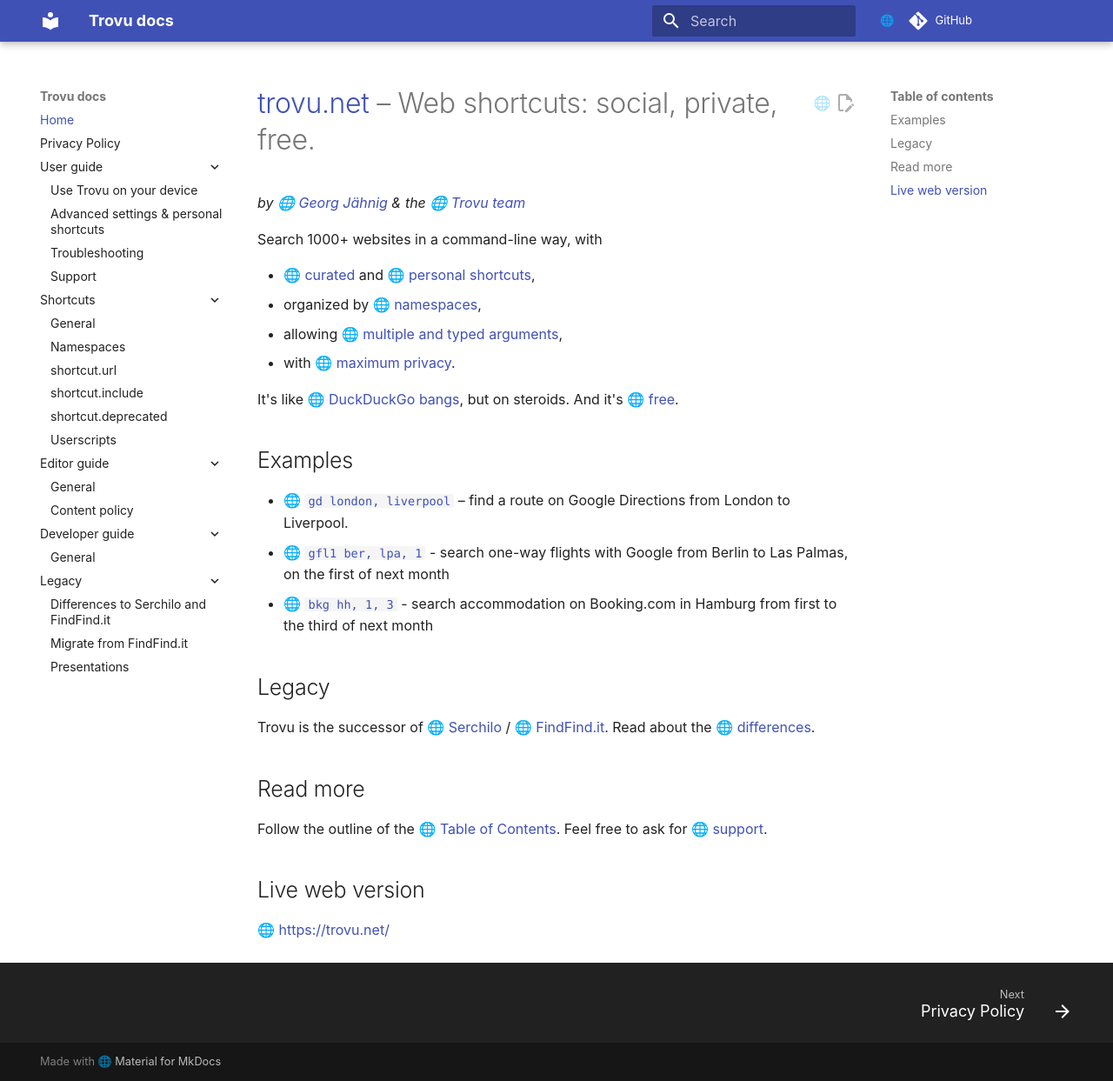
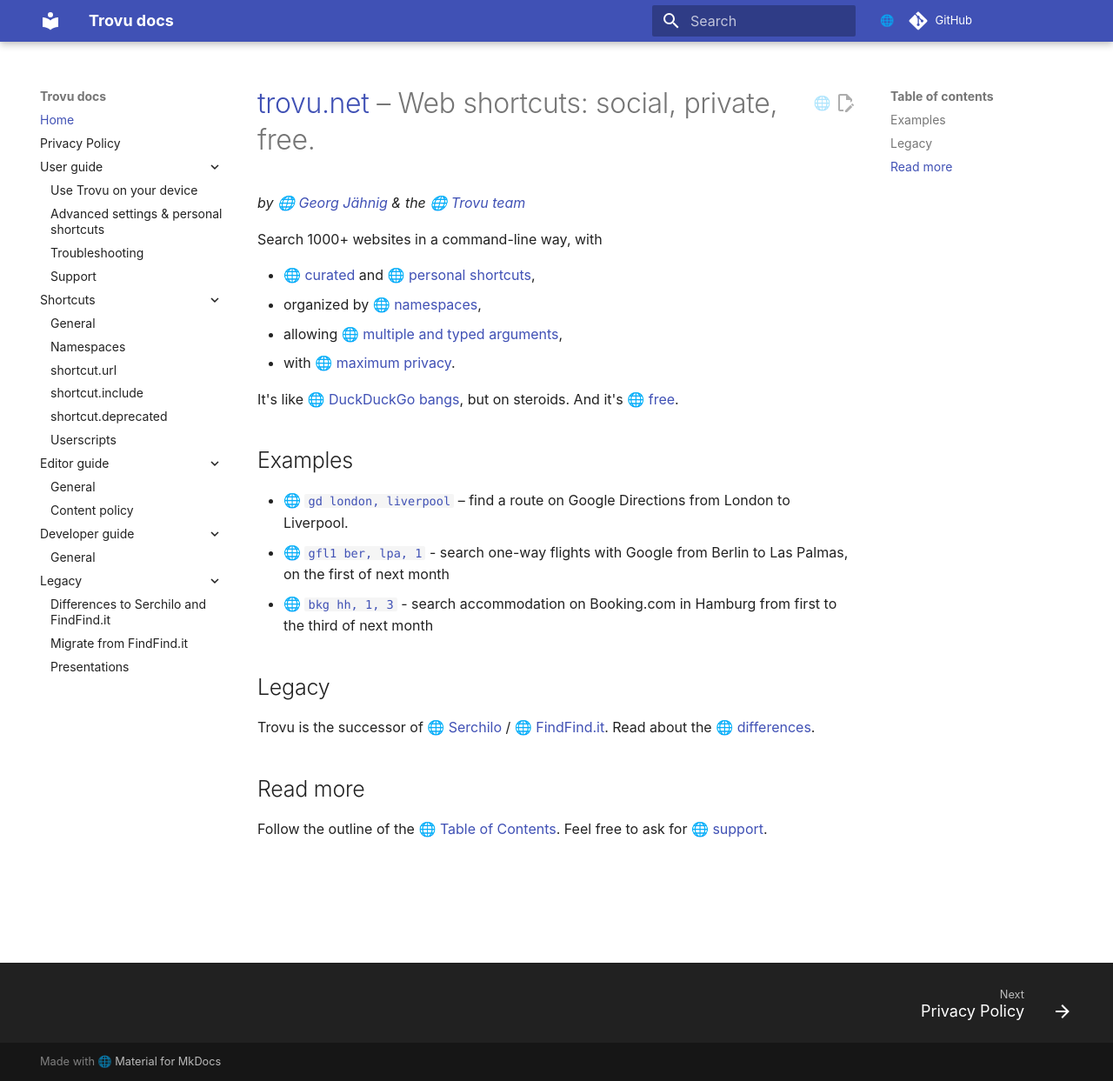
Before and after one commit to trovu/trovu, an MkDocs documentation site: the page built from docs/index.md, in a window 1280 px wide and 1243 px high. Shown: the whole window at 87% size. Built offline with MkDocs 1.6.1 and Material for MkDocs 9.7.7, drawn with Linux system fonts in a browser that asks for light colours; comment, search, counter and statistics services are not loaded.

Commit message:
Remove link. It's already at the top.

```diff
--- a/docs/index.md
+++ b/docs/index.md
@@ -24,7 +24,3 @@
 ## Read more
 
 Follow the outline of the [Table of Contents](https://trovu.net/docs/). Feel free to ask for [support](https://trovu.net/docs/users/support/).
-
-## Live web version
-
-[https://trovu.net/](https://trovu.net/)
```
